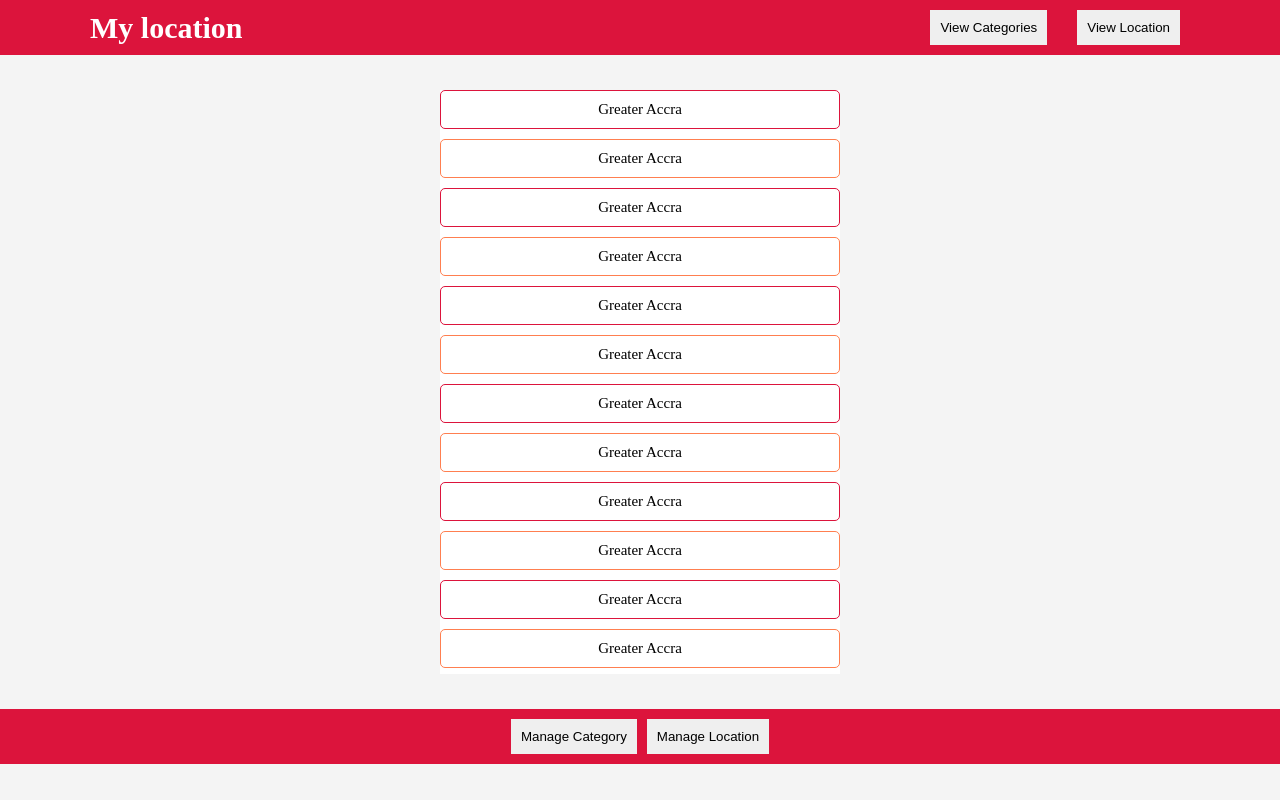
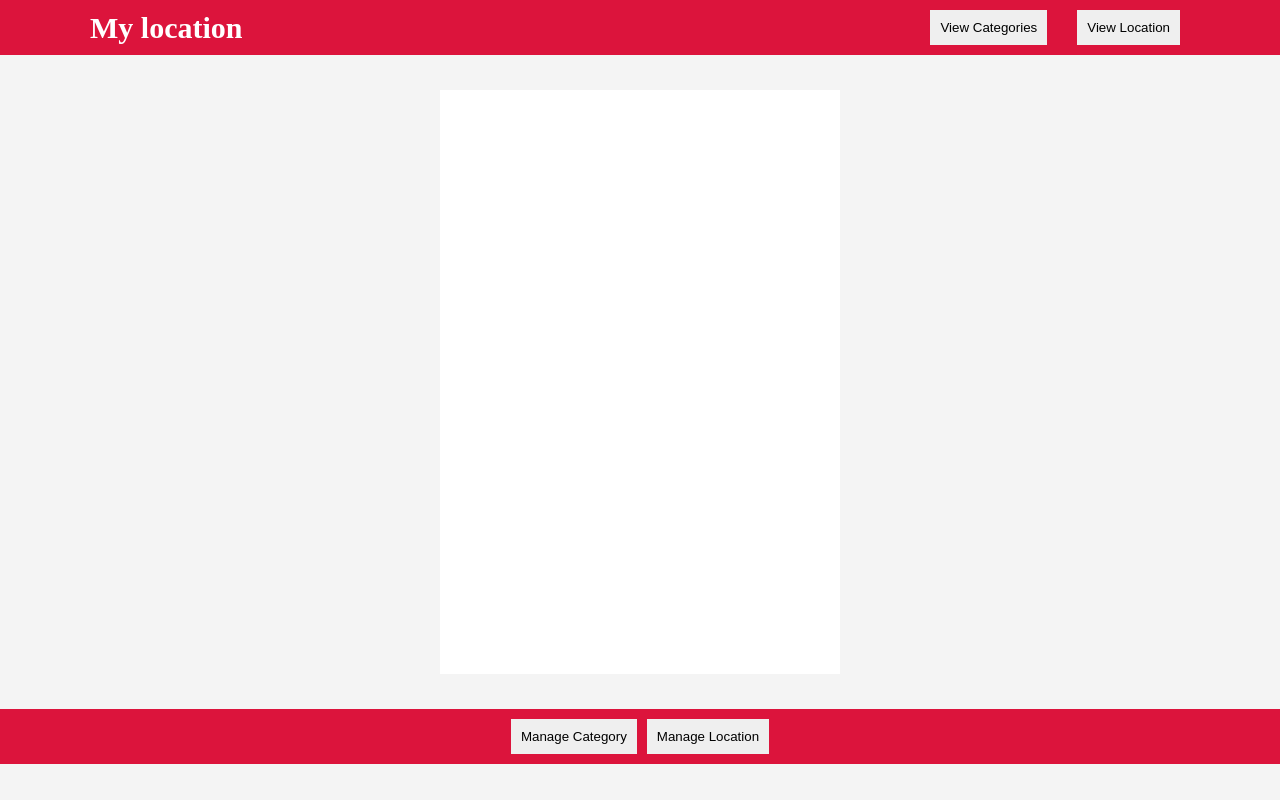
Before and after one commit to Addy-Michael/mylocation, a React (Create React App) app: page /view/category in a window 1280 px wide. Built offline with nearby package versions, Linux system fonts and the light colour scheme.

Commit message:
location and functionality completed

```diff
--- a/src/components/view/category/CatViews.js
+++ b/src/components/view/category/CatViews.js
@@ -1,25 +1,21 @@
-import React from "react";
-import CatItem from "./ViewCatItem";
+import React, { useEffect, useContext } from "react";
+import ViewCatItem from "./ViewCatItem";
+import CategoryContext from "../../../context/category/categoryContext";
 
 const CatViews = () => {
+  const categoryContext = useContext(CategoryContext);
+  const { categories, getCategories } = categoryContext;
+
+  useEffect(() => {
+    if (localStorage.categories) getCategories();
+  }, []);
+
   return (
     <div className='catViews'>
-      <CatItem />
-      <CatItem />
-      <CatItem />
-      <CatItem />
-      <CatItem />
-      <CatItem />
-      <CatItem />
-      <CatItem />
-      <CatItem />
-      <CatItem />
-      <CatItem />
-      <CatItem />
-      <CatItem />
-      <CatItem />
-      <CatItem />
-      <CatItem />
+      {categories !== null &&
+        categories.map((category, index) => (
+          <ViewCatItem key={index} category={category} />
+        ))}
     </div>
   );
 };
--- a/src/components/view/category/ViewCatItem.js
+++ b/src/components/view/category/ViewCatItem.js
@@ -1,9 +1,9 @@
 import React from "react";
 
-const ViewCatItem = () => {
+const ViewCatItem = (props) => {
   return (
     <div className='catItem'>
-      <p>Greater Accra</p>
+      <p>{props.category}</p>
     </div>
   );
 };
--- a/src/components/view/location/LocViews.js
+++ b/src/components/view/location/LocViews.js
@@ -7,11 +7,8 @@ const Views = () => {
   const { getLocations, locations } = locationContext;
 
   useEffect(() => {
-    // console.log(localStorage.locations);
     if (localStorage.locations) getLocations();
   }, []);
-
-  console.log(localStorage.locations);
 
   return (
     <div className='container'>
```
